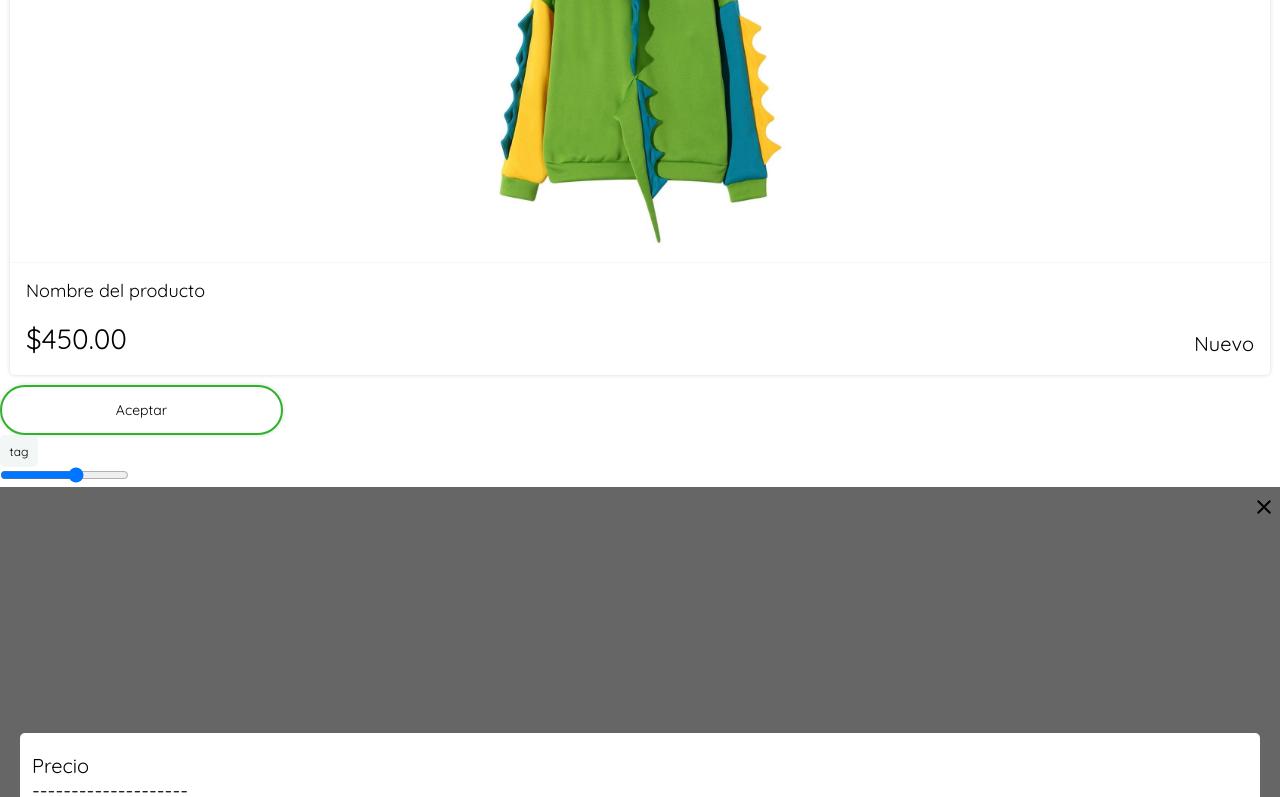
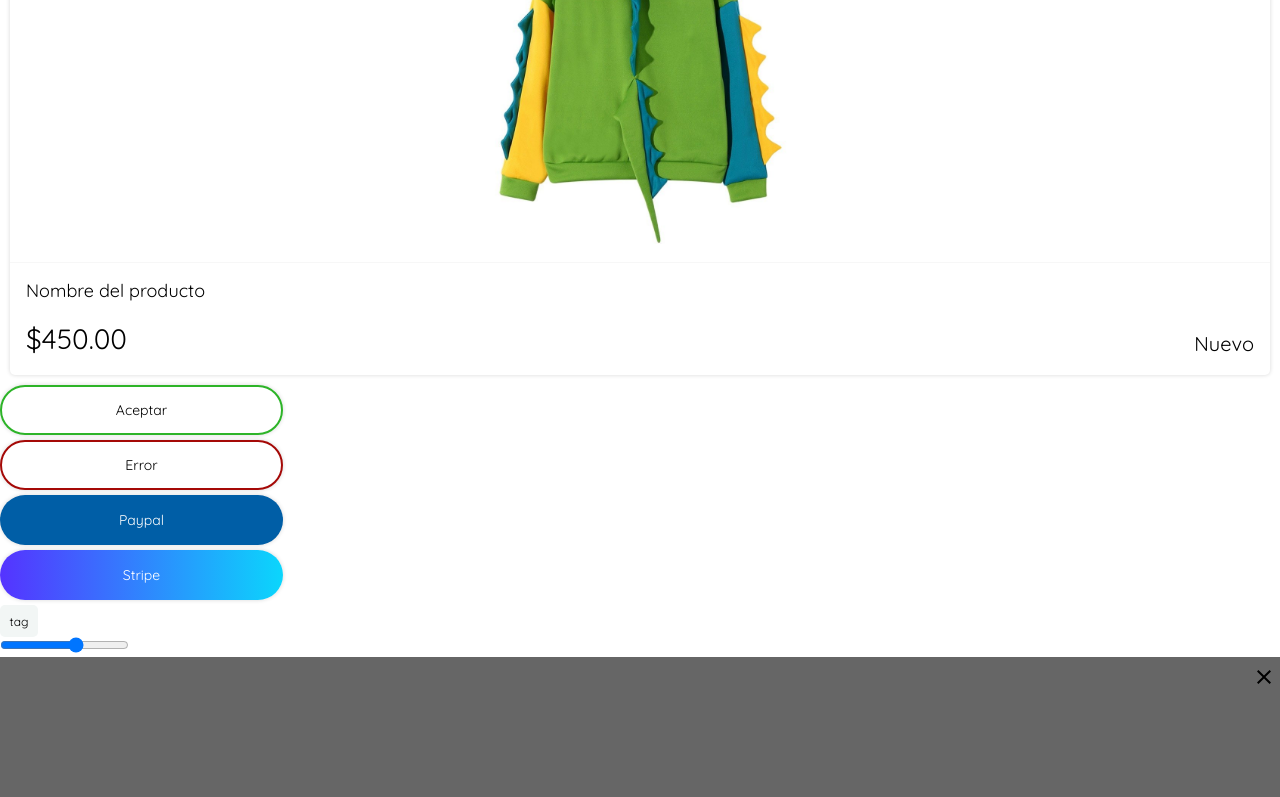
Before and after one commit to oozmakappajs/Louis-Monstruon-front, a React app: page / in a window 1280 px wide. Shown: the part 500-1297 px from the top of the page. Built offline with nearby package versions, Linux system fonts and the light colour scheme.

Commit message:
button cases

```diff
--- a/src/assets/styles/elements/Button.scss
+++ b/src/assets/styles/elements/Button.scss
@@ -13,10 +13,19 @@
   display: flex;
   justify-content: center;
   align-items: center;
+  margin: 5px 0;
   &--success {
     border: 2px solid map-get(map-get($palette,alert),success);
   }
   &--error {
     border: 2px solid map-get(map-get($palette,alert),failure);
   }
+  &--blue {
+    background-color: map-get(map-get($palette,buttons),blue);
+    color: map-get(map-get($palette,lightTheme),white);
+  }
+  &--gradient {
+    color: map-get(map-get($palette,lightTheme),white);
+    background: transparent linear-gradient(90deg, #5533FF 0%, #0BD6FC 100%) 0% 0% no-repeat padding-box;
+  }
 }
--- a/src/assets/styles/lib/_palette.scss
+++ b/src/assets/styles/lib/_palette.scss
@@ -28,5 +28,8 @@ $palette: (
       failure:#A50907,
       warning: #F9C805,
       success: #2DB428,
-    )
+    ),
+    buttons: (
+      blue: #005EA6,
+    ),
 );
--- a/src/components/elements/Button.js
+++ b/src/components/elements/Button.js
@@ -1,11 +1,38 @@
 import React from 'react';
 import '../../assets/styles/elements/Button.scss';
 
-const Button = () => {
+const Button = (props) => {
   return (
-    <button type="submit" className="Button Button--success">
-      Aceptar
-    </button>
+    <>
+      {
+        props.type === 'success' && (
+          <button type="submit" className="Button Button--success">
+            Aceptar
+          </button>
+        )
+      }
+      {
+        props.type === 'error' && (
+          <button type="submit" className="Button Button--error">
+            Error
+          </button>
+        )
+      }
+      {
+        props.type === 'blue' && (
+          <button type="submit" className="Button Button--blue">
+            Paypal
+          </button>
+        )
+      }
+      {
+        props.type === 'gradient' && (
+          <button type="submit" className="Button Button--gradient">
+            Stripe
+          </button>
+        )
+      }
+    </>
   );
 };
 
--- a/src/pages/Home.js
+++ b/src/pages/Home.js
@@ -15,7 +15,10 @@ const Home = () => {
       <SmallCarousel />
       <ProductCard />
       <div>
-        <Button />
+        <Button type="success" />
+        <Button type="error" />
+        <Button type="blue" />
+        <Button type="gradient" />
         <Tag />
         <Range />
         <Modal modal />
```
